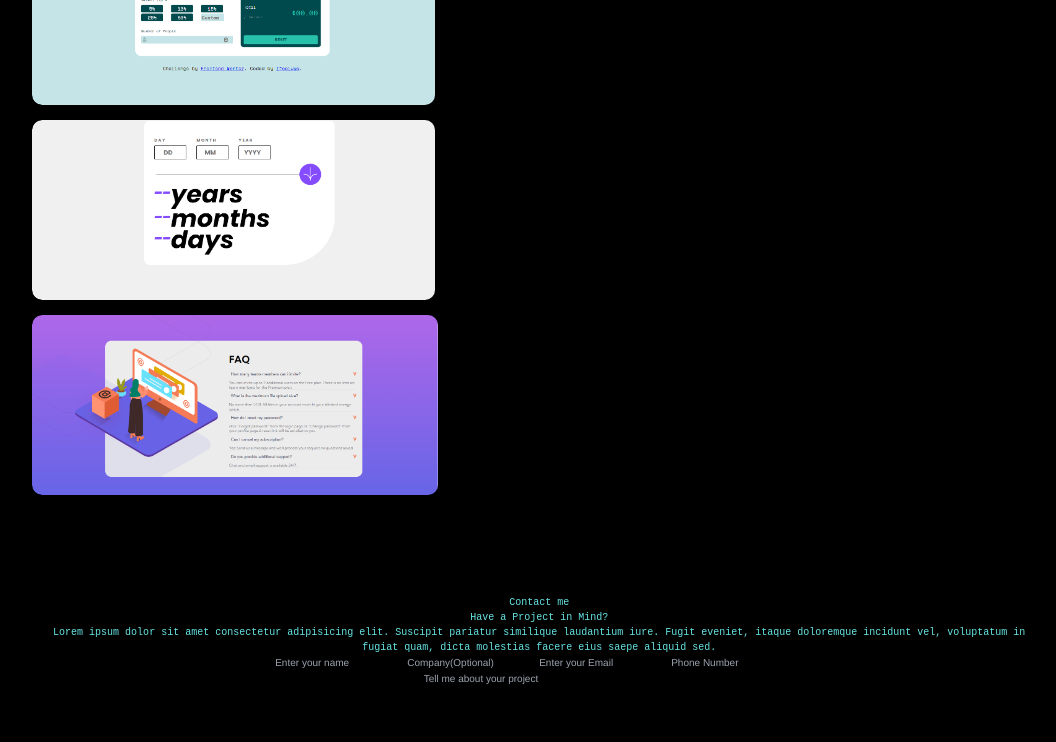
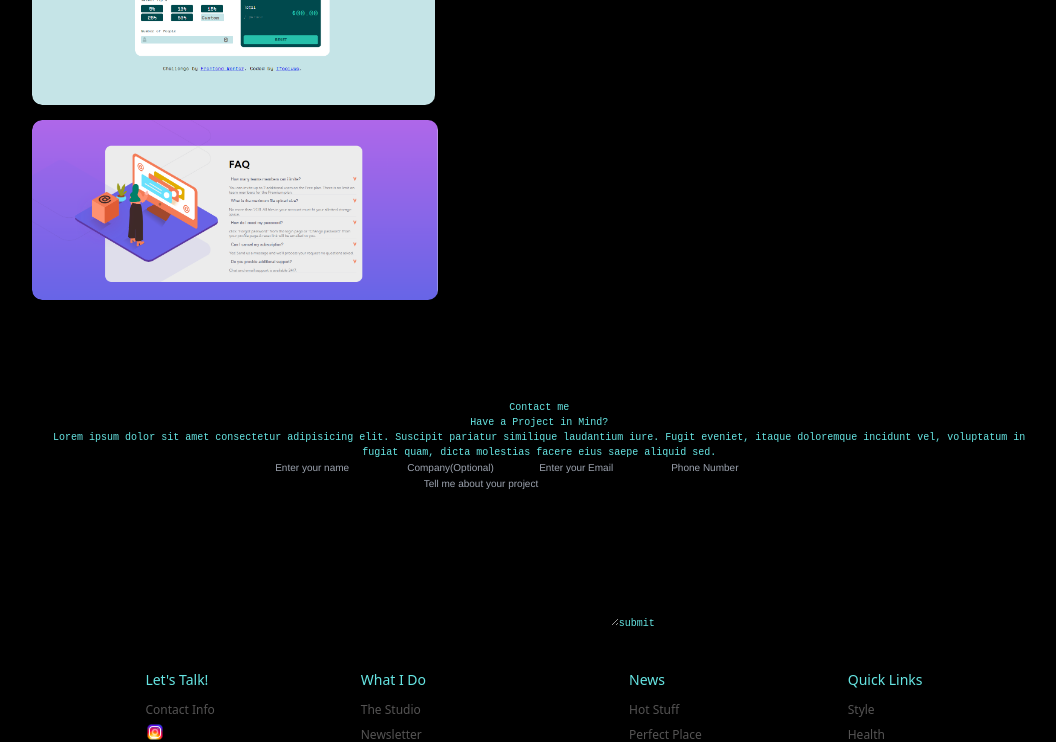
Before and after one commit to oyeyemiife/portfolio-Project, a React (Vite) app in the folder Project/: page / in a window 1280 px wide. Shown: the part 1560-2302 px from the top of the page, without its empty margins (184-1240 px from the left). Built offline with nearby package versions, Linux system fonts and the light colour scheme; the HTML template or start-up script is replaced by a standard one.

Commit message:
Portfolio

```diff
--- a/Project/src/Pages/Portfolio.jsx
+++ b/Project/src/Pages/Portfolio.jsx
@@ -1,8 +1,9 @@
 import React from 'react'
 import "./Portfolio.css"
 import tip from "../Images/Tip-Calculator.png"
-import age from "../Images/age.png"
+// import age from "../Images/age.png"
 import faq from "../Images/faq.png"
+
 {/* <script src="http://localhost:8097"></script> */}
 
 
@@ -18,13 +19,13 @@ const Portfolio = () => {
               <p>Lorem ipsum dolor sit amet, consectetur adipisicing elit. At esse beatae nihil sequi cupiditate neque nobis voluptatum placeat veritatis assumenda? Fuga omnis placeat doloremque debitis, nemo nostrum ex illum culpa.</p>
             </div>
           </div>
-          <div className="work">
+          {/* <div className="work">
             <img src={age} alt="" />
             <div className="layer">
               <h3>Age Calculator</h3>
               <p>Lorem ipsum dolor sit amet, consectetur adipisicing elit. At esse beatae nihil sequi cupiditate neque nobis voluptatum placeat veritatis assumenda? Fuga omnis placeat doloremque debitis, nemo nostrum ex illum culpa.</p>
             </div>
-          </div>
+          </div> */}
           <div className="work">
             <img src={faq} alt="" />
             <div className="layer">
```
